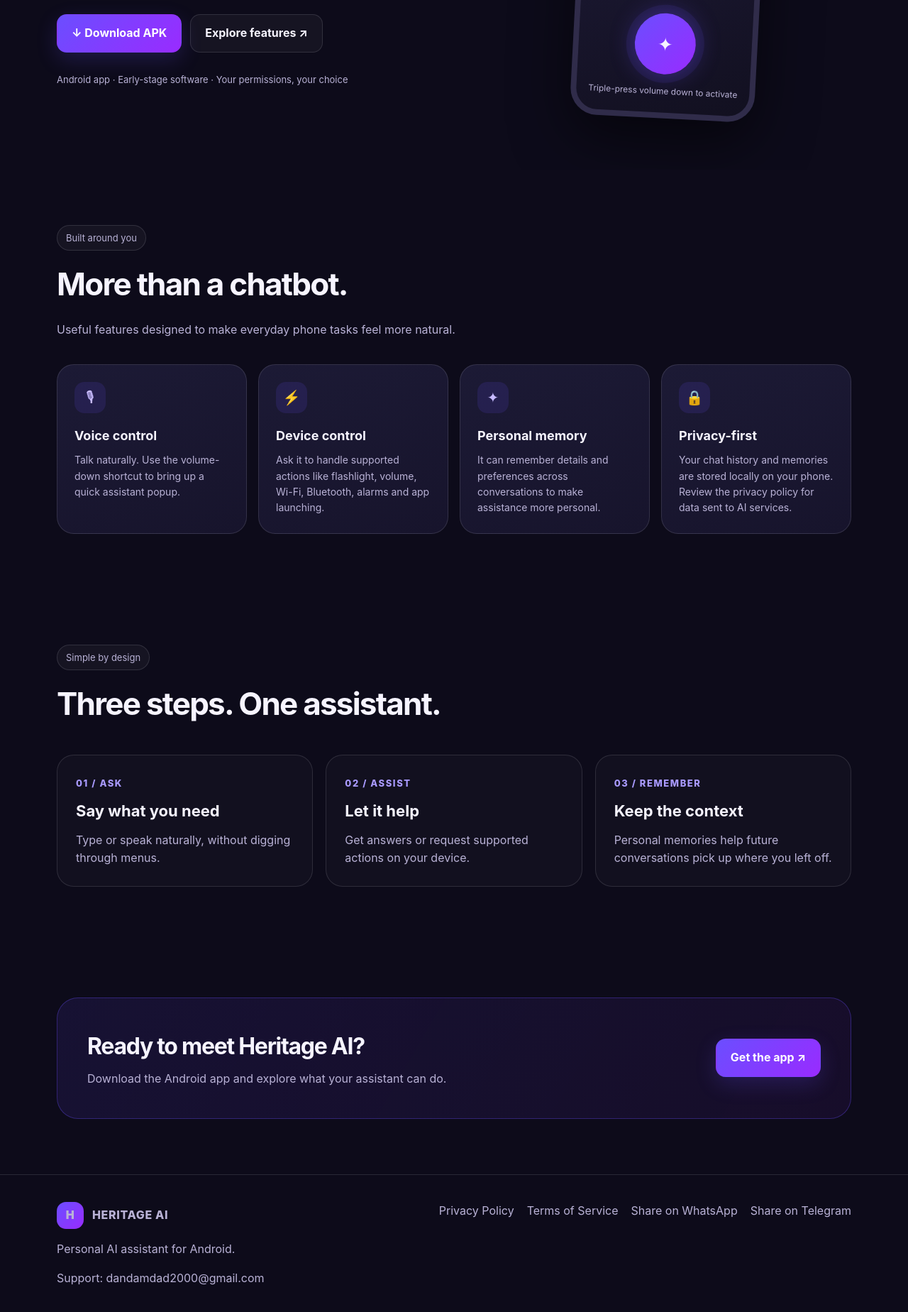
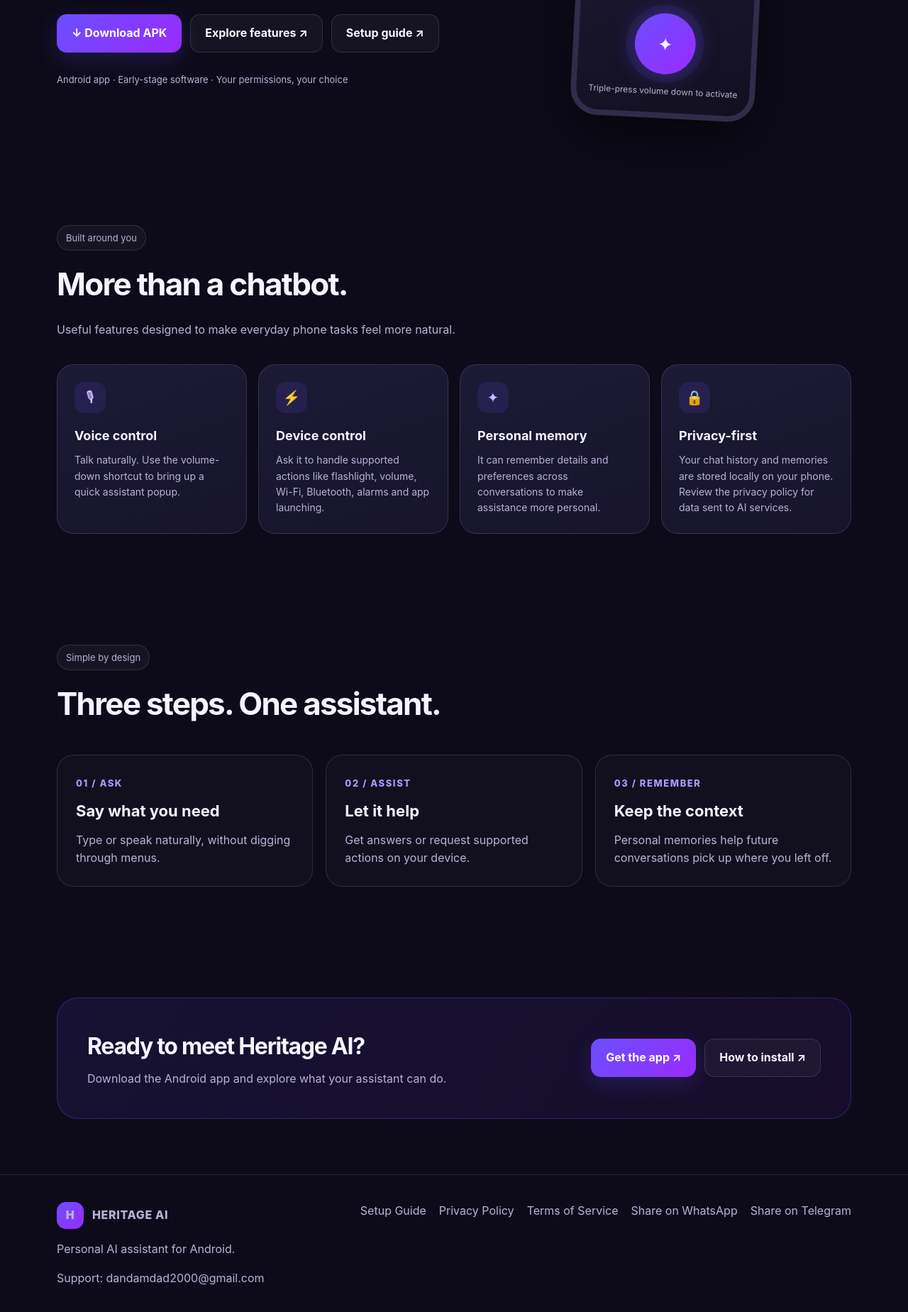
Before and after one commit to TRIPLE-D2000/HeritageAIWebsite, a plain HTML site: page index.html in a window 1280 px wide. Shown: the part 600-2448 px from the top of the page at 71% size. Drawn offline with Linux system fonts and the light colour scheme.

Commit message:
Revise navigation and add setup guide section
Updated navigation links and added setup guide.

```diff
--- a/index.html
+++ b/index.html
@@ -1,7 +1,7 @@
 <!doctype html><html lang="en"><head><meta charset="utf-8"><meta name="viewport" content="width=device-width,initial-scale=1"><title>Heritage AI | Your phone. Your AI. Your control.</title><link rel="stylesheet" href="styles.css"></head><body>
-<header class="nav"><div class="wrap nav-inner"><a class="brand" href="#"><span class="logo">H</span> HERITAGE AI</a><nav class="links"><a href="#features">Features</a><a href="#how">How it works</a><a href="privacy.html">Privacy</a><a href="terms.html">Terms</a><a class="btn primary" href="https://drive.google.com/drive/folders/1VWOgBImkbATHKTiAeRcBCFybeDRAAS_S">Download</a></nav></div></header>
-<main><section class="hero"><div class="wrap hero-grid"><div><span class="eyebrow"><span class="dot"></span> Personal AI for Android</span><h1>Your phone.<br><span class="gradient">Your AI. Your control.</span></h1><p class="lead">Meet a personal assistant that listens, remembers what matters, and helps you control your Android device with simple conversations.</p><div class="actions"><a class="btn primary" href="https://drive.google.com/drive/folders/1VWOgBImkbATHKTiAeRcBCFybeDRAAS_S">↓ Download APK</a><a class="btn secondary" href="#features">Explore features ↗</a></div><p class="mini">Android app · Early-stage software · Your permissions, your choice</p></div><div class="visual"><div class="glow"></div><div class="phone"><div class="phone-top"></div><div class="app-head"><span class="app-icon">H</span><span>Heritage AI<br><small style="color:var(--muted);font-weight:400">Your personal assistant</small></span></div><div class="chat"><div class="bubble user">Turn on my flashlight</div><div class="bubble ai">Done. Your flashlight is on. ✨</div><div class="bubble user">What apps can you open?</div><div class="bubble ai">Tell me the app you'd like to open.</div></div><div class="voice"><span>✦</span></div><div class="phone-caption">Triple-press volume down to activate</div></div></div></div></section>
+<header class="nav"><div class="wrap nav-inner"><a class="brand" href="#"><span class="logo">H</span> HERITAGE AI</a><nav class="links"><a href="#features">Features</a><a href="#how">How it works</a><a href="guide.html">Guide</a><a href="privacy.html">Privacy</a><a href="terms.html">Terms</a><a class="btn primary" href="https://drive.google.com/drive/folders/1VWOgBImkbATHKTiAeRcBCFybeDRAAS_S">Download</a></nav></div></header>
+<main><section class="hero"><div class="wrap hero-grid"><div><span class="eyebrow"><span class="dot"></span> Personal AI for Android</span><h1>Your phone.<br><span class="gradient">Your AI. Your control.</span></h1><p class="lead">Meet a personal assistant that listens, remembers what matters, and helps you control your Android device with simple conversations.</p><div class="actions"><a class="btn primary" href="https://drive.google.com/drive/folders/1VWOgBImkbATHKTiAeRcBCFybeDRAAS_S">↓ Download APK</a><a class="btn secondary" href="#features">Explore features ↗</a><a class="btn secondary" href="guide.html">Setup guide ↗</a></div><p class="mini">Android app · Early-stage software · Your permissions, your choice</p></div><div class="visual"><div class="glow"></div><div class="phone"><div class="phone-top"></div><div class="app-head"><span class="app-icon">H</span><span>Heritage AI<br><small style="color:var(--muted);font-weight:400">Your personal assistant</small></span></div><div class="chat"><div class="bubble user">Turn on my flashlight</div><div class="bubble ai">Done. Your flashlight is on. ✨</div><div class="bubble user">What apps can you open?</div><div class="bubble ai">Tell me the app you'd like to open.</div></div><div class="voice"><span>✦</span></div><div class="phone-caption">Triple-press volume down to activate</div></div></div></div></section>
 <section class="section" id="features"><div class="wrap"><div class="section-head"><span class="eyebrow">Built around you</span><h2>More than a chatbot.</h2><p>Useful features designed to make everyday phone tasks feel more natural.</p></div><div class="cards"><div class="card"><div class="icon">🎙</div><h3>Voice control</h3><p>Talk naturally. Use the volume-down shortcut to bring up a quick assistant popup.</p></div><div class="card"><div class="icon">⚡</div><h3>Device control</h3><p>Ask it to handle supported actions like flashlight, volume, Wi-Fi, Bluetooth, alarms and app launching.</p></div><div class="card"><div class="icon">✦</div><h3>Personal memory</h3><p>It can remember details and preferences across conversations to make assistance more personal.</p></div><div class="card"><div class="icon">🔒</div><h3>Privacy-first</h3><p>Your chat history and memories are stored locally on your phone. Review the privacy policy for data sent to AI services.</p></div></div></div></section>
 <section class="section" id="how"><div class="wrap"><div class="section-head"><span class="eyebrow">Simple by design</span><h2>Three steps. One assistant.</h2></div><div class="steps"><div class="step"><span class="number">01 / ASK</span><h3>Say what you need</h3><p>Type or speak naturally, without digging through menus.</p></div><div class="step"><span class="number">02 / ASSIST</span><h3>Let it help</h3><p>Get answers or request supported actions on your device.</p></div><div class="step"><span class="number">03 / REMEMBER</span><h3>Keep the context</h3><p>Personal memories help future conversations pick up where you left off.</p></div></div></div></section>
-<section class="section"><div class="wrap"><div class="download"><div><h2>Ready to meet Heritage AI?</h2><p>Download the Android app and explore what your assistant can do.</p></div><a class="btn primary" href="https://drive.google.com/drive/folders/1VWOgBImkbATHKTiAeRcBCFybeDRAAS_S">Get the app ↗</a></div></div></section></main>
-<footer class="footer"><div class="wrap footer-grid"><div><a class="brand" href="#"><span class="logo">H</span> HERITAGE AI</a><p>Personal AI assistant for Android.</p><p>Support: <a href="mailto:dandamdad2000@gmail.com">dandamdad2000@gmail.com</a></p></div><div class="foot-links"><a href="privacy.html">Privacy Policy</a><a href="terms.html">Terms of Service</a><a href="https://wa.me/?text=Download%20Heritage%20AI">Share on WhatsApp</a><a href="https://t.me/share/url?url=https://drive.google.com/drive/folders/1VWOgBImkbATHKTiAeRcBCFybeDRAAS_S">Share on Telegram</a></div></div></footer></body></html>
+<section class="section"><div class="wrap"><div class="download"><div><h2>Ready to meet Heritage AI?</h2><p>Download the Android app and explore what your assistant can do.</p></div><div class="actions" style="margin:0"><a class="btn primary" href="https://drive.google.com/drive/folders/1VWOgBImkbATHKTiAeRcBCFybeDRAAS_S">Get the app ↗</a><a class="btn secondary" href="guide.html">How to install ↗</a></div></div></div></section></main>
+<footer class="footer"><div class="wrap footer-grid"><div><a class="brand" href="#"><span class="logo">H</span> HERITAGE AI</a><p>Personal AI assistant for Android.</p><p>Support: <a href="mailto:dandamdad2000@gmail.com">dandamdad2000@gmail.com</a></p></div><div class="foot-links"><a href="guide.html">Setup Guide</a><a href="privacy.html">Privacy Policy</a><a href="terms.html">Terms of Service</a><a href="https://wa.me/?text=Download%20Heritage%20AI">Share on WhatsApp</a><a href="https://t.me/share/url?url=https://drive.google.com/drive/folders/1VWOgBImkbATHKTiAeRcBCFybeDRAAS_S">Share on Telegram</a></div></div></footer></body></html>
```
